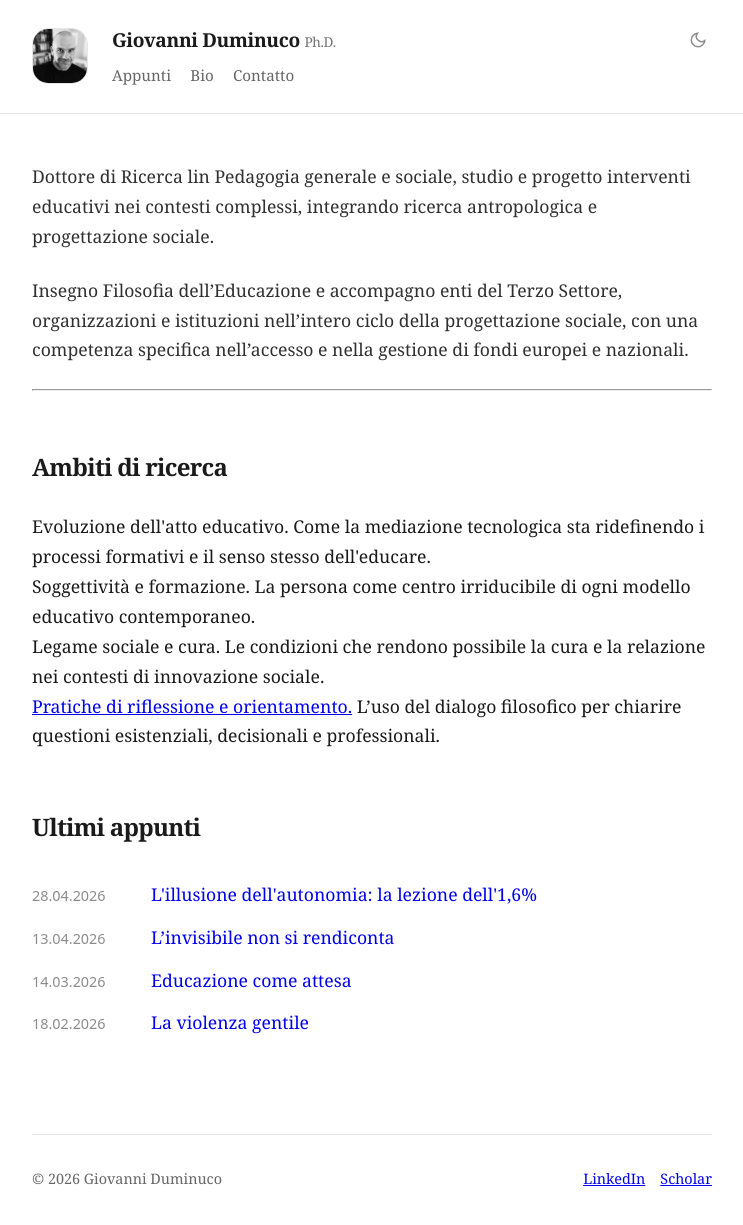
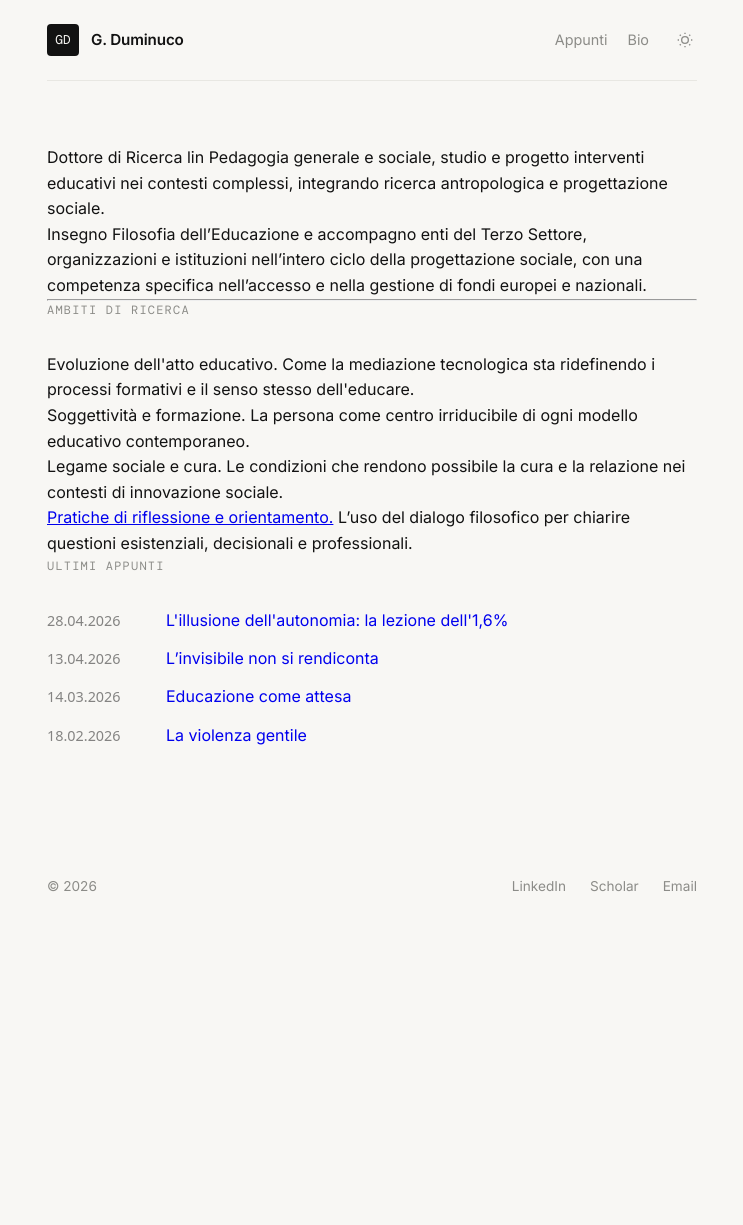
Before and after one commit to dumgio/dumgio.github.io, a Jekyll site: the page built from index.html, in a window 1280 px wide and 1240 px high. Shown: the top 1225 px of the window, without its empty margins (268-1011 px from the left). Built offline with Jekyll 4.4.1, drawn with Linux system fonts in a browser that asks for light colours; some web fonts are replaced.

Commit message:
Update default.html

```diff
--- a/_layouts/default.html
+++ b/_layouts/default.html
@@ -5,6 +5,10 @@
     <meta name="viewport" content="width=device-width, initial-scale=1.0">
     <title>{% if page.url == "/" %}Giovanni Duminuco, PhD{% else %}{{ page.title }} | Giovanni Duminuco, PhD{% endif %}</title>
     {% seo %}
+
+    <link rel="preconnect" href="https://fonts.googleapis.com">
+    <link rel="preconnect" href="https://fonts.gstatic.com" crossorigin>
+    <link href="https://fonts.googleapis.com/css2?family=Inter:wght@300;400;500;600&family=DM+Mono&display=swap" rel="stylesheet">
 
     <script>
         (function() {
@@ -16,173 +20,185 @@
     </script>
 
     <style>
-        @font-face {
-            font-family: 'Bespoke Serif';
-            src: url('https://static.mighil.com/fonts/BespokeSerif-Variable.woff2') format('woff2');
-            font-weight: 300 800; font-display: swap;
-        }
-
         :root {
-            --bg: #ffffff;
-            --fg: #1a1a1a;
-            --accent: #0066cc;
-            --border: #e5e5e5;
-            --secondary: #666666;
-            --header-bg: rgba(255, 255, 255, 0.8);
-            --max-width: 680px;
+            --bg: #f8f7f4; /* Beige chiaro richiesto */
+            --fg: #121212; /* Quasi nero */
+            --border: #e8e7e2; /* Separatore sottile */
+            --secondary: #8c8c88; /* Grigio morbido */
+            --mono: 'DM Mono', monospace;
+            --sans: 'Inter', sans-serif;
+            --max-width: 650px;
         }
 
         [data-theme="dark"] {
-            --bg: #0a0c10;
-            --fg: #eeeeee;
-            --accent: #4da6ff;
-            --border: #222;
-            --secondary: #999;
-            --header-bg: rgba(10, 12, 16, 0.8);
+            --bg: #121212;
+            --fg: #f8f7f4;
+            --border: #242422;
+            --secondary: #757572;
         }
 
-        * { box-sizing: border-box; margin: 0; padding: 0; transition: background-color 0.3s ease; }
+        * { box-sizing: border-box; margin: 0; padding: 0; }
 
         body {
             background-color: var(--bg);
             color: var(--fg);
-            font-family: 'Bespoke Serif', Georgia, serif;
-            font-size: 1.1rem;
-            line-height: 1.7;
+            font-family: var(--sans);
+            font-size: 1rem;
+            line-height: 1.6;
             -webkit-font-smoothing: antialiased;
             padding: 0 1.5rem;
+            transition: background-color 0.3s, color 0.3s;
         }
 
-        /* Header Moderno con Blur */
+        /* Header compatto con Avatar iniziali */
         header {
-            position: sticky;
-            top: 0;
-            z-index: 100;
-            background: var(--header-bg);
-            backdrop-filter: blur(12px);
-            -webkit-backdrop-filter: blur(12px);
-            border-bottom: 1px solid var(--border);
-            margin: 0 -1.5rem 3rem -1.5rem;
-            padding: 1.5rem;
-        }
-
-        .header-container {
             max-width: var(--max-width);
             margin: 0 auto;
-            display: flex;
-            align-items: center;
-            gap: 1.5rem;
-        }
-
-        .profile-photo {
-            width: 56px; height: 56px;
-            border-radius: 16px; /* Bordi leggermente arrotondati invece che tondi */
-            object-fit: cover;
-            filter: grayscale(20%);
-            border: 1px solid var(--border);
-        }
-
-        .header-content { flex-grow: 1; }
-
-        .title-row {
+            padding: 1.5rem 0;
+            border-bottom: 1px solid var(--border);
             display: flex;
             justify-content: space-between;
             align-items: center;
         }
 
-        h1 { font-size: 1.2rem; font-weight: 700; letter-spacing: -0.02em; }
-        .phd-text { font-weight: 400; opacity: 0.6; font-size: 0.85rem; }
+        .header-left {
+            display: flex;
+            align-items: center;
+            gap: 0.75rem;
+            text-decoration: none;
+            color: inherit;
+        }
 
-        nav { display: flex; gap: 1.2rem; margin-top: 0.4rem; }
+        .avatar-initials {
+            width: 32px;
+            height: 32px;
+            background-color: var(--fg);
+            color: var(--bg);
+            display: flex;
+            align-items: center;
+            justify-content: center;
+            font-family: var(--mono);
+            font-size: 0.8rem;
+            font-weight: 500;
+            border-radius: 4px;
+        }
+
+        .header-name {
+            font-weight: 600;
+            font-size: 0.95rem;
+            letter-spacing: -0.01em;
+        }
+
+        nav { display: flex; gap: 1.25rem; }
         nav a {
-            font-size: 0.95rem;
+            font-size: 0.9rem;
             color: var(--secondary);
             text-decoration: none;
-            position: relative;
+            font-weight: 400;
+        }
+        nav a:hover { color: var(--fg); }
+
+        /* Main & Hero */
+        main { max-width: var(--max-width); margin: 4rem auto; }
+
+        .hero { margin-bottom: 5rem; }
+        .hero h1 {
+            font-size: 3rem;
+            font-weight: 600;
+            letter-spacing: -0.04em;
+            line-height: 1.1;
+            margin-bottom: 1rem;
+        }
+        .hero h1 span { font-weight: 300; color: var(--fg); } /* Cognome leggero richiesto */
+
+        .hero p {
+            font-size: 1.2rem;
+            color: var(--secondary);
+            font-weight: 400;
+            max-width: 90%;
         }
 
-        nav a:hover { color: var(--fg); }
-        nav a::after {
-            content: '';
-            position: absolute; width: 0; height: 1px;
-            bottom: -2px; left: 0; background-color: var(--accent);
-            transition: width 0.3s ease;
-        }
-        nav a:hover::after { width: 100%; }
-
-        /* Contenuto */
-        main { max-width: var(--max-width); margin: 0 auto; }
-
         h2 {
-            font-size: 1.5rem;
-            margin: 3.5rem 0 1.5rem;
-            font-weight: 700;
-            letter-spacing: -0.03em;
+            font-family: var(--mono);
+            font-size: 0.75rem;
+            text-transform: uppercase;
+            letter-spacing: 0.1em;
+            color: var(--secondary);
+            margin-bottom: 2rem;
+            font-weight: 500;
         }
 
-        p { margin-bottom: 1.5rem; color: var(--fg); opacity: 0.9; }
-
-        /* Liste e Bio */
-        .post-list { margin-top: 2rem; }
+        /* Post List: Semplicità della riga */
+        .post-list { list-style: none; }
         .post-item {
             display: flex;
-            gap: 2rem;
-            margin-bottom: 2rem;
-            padding: 1rem;
-            border-radius: 12px;
-            margin-left: -1rem; /* Per allineare il testo */
-            transition: background 0.2s ease;
+            align-items: center;
+            justify-content: space-between;
+            padding: 1rem 0;
+            text-decoration: none;
+            color: inherit;
+            border-bottom: 1px solid var(--border);
+            transition: opacity 0.2s;
         }
-        .post-item:hover { background: rgba(128,128,128,0.05); }
-        .date { font-family: monospace; font-size: 0.9rem; opacity: 0.5; min-width: 85px; }
+        .post-item:hover { opacity: 0.7; }
 
-        /* Tema Toggle */
+        .post-left { display: flex; align-items: center; gap: 1.5rem; }
+        .post-date {
+            font-family: var(--mono);
+            font-size: 0.85rem;
+            color: var(--secondary);
+            min-width: 90px;
+        }
+        .post-title {
+            font-weight: 400;
+            font-size: 1rem;
+            letter-spacing: -0.01em;
+        }
+        .post-arrow { font-size: 0.9rem; color: var(--secondary); }
+
+        /* Toggle Tema */
         #theme-toggle {
-            background: none; border: none; color: var(--fg);
-            cursor: pointer; opacity: 0.5; padding: 5px;
+            background: none; border: none; color: var(--secondary);
+            cursor: pointer; padding: 4px; display: flex;
         }
-        #theme-toggle:hover { opacity: 1; transform: rotate(15deg); }
+        #theme-toggle:hover { color: var(--fg); }
 
         /* Footer */
         footer {
             max-width: var(--max-width);
-            margin: 6rem auto 3rem;
-            padding-top: 2rem;
-            border-top: 1px solid var(--border);
-            font-size: 0.9rem;
+            margin: 8rem auto 4rem;
+            font-size: 0.85rem;
             color: var(--secondary);
+            display: flex;
+            justify-content: space-between;
+            align-items: center;
         }
 
-        .footer-container { display: flex; justify-content: space-between; }
+        .footer-links { display: flex; gap: 1.5rem; }
+        .footer-links a { color: inherit; text-decoration: none; }
+        .footer-links a:hover { color: var(--fg); text-decoration: underline; }
 
         @media (max-width: 600px) {
-            .header-container { gap: 1rem; }
-            .profile-photo { width: 45px; height: 45px; }
-            .post-item { flex-direction: column; gap: 0.5rem; }
+            .hero h1 { font-size: 2.25rem; }
+            .post-date { min-width: 70px; font-size: 0.75rem; }
         }
     </style>
 </head>
 <body>
 
     <header>
-        <div class="header-container">
-            <img src="/profile.jpg" alt="Giovanni Duminuco" class="profile-photo">
-            <div class="header-content">
-                <div class="title-row">
-                    <a href="/" style="text-decoration: none; color: inherit;">
-                        <h1>Giovanni Duminuco <span class="phd-text">Ph.D.</span></h1>
+        <a href="/" class="header-left">
+            <div class="avatar-initials">GD</div>
+            <span class="header-name">G. Duminuco</span>
         </a>
-                    <button id="theme-toggle" aria-label="Cambia tema">
-                        <svg id="sun-icon" style="display:none" width="18" height="18" viewBox="0 0 24 24" fill="none" stroke="currentColor" stroke-width="2"><circle cx="12" cy="12" r="5"></circle><line x1="12" y1="1" x2="12" y2="3"></line><line x1="12" y1="21" x2="12" y2="23"></line><line x1="4.22" y1="4.22" x2="5.64" y2="5.64"></line><line x1="18.36" y1="18.36" x2="19.78" y2="19.78"></line><line x1="1" y1="12" x2="3" y2="12"></line><line x1="21" y1="12" x2="23" y2="12"></line><line x1="4.22" y1="19.78" x2="5.64" y2="18.36"></line><line x1="18.36" y1="5.64" x2="19.78" y2="4.22"></line></svg>
-                        <svg id="moon-icon" style="display:none" width="18" height="18" viewBox="0 0 24 24" fill="none" stroke="currentColor" stroke-width="2"><path d="M21 12.79A9 9 0 1 1 11.21 3 7 7 0 0 0 21 12.79z"></path></svg>
-                    </button>
-                </div>
+        <div style="display: flex; align-items: center; gap: 1.5rem;">
             <nav>
                 <a href="/blog">Appunti</a>
                 <a href="/info">Bio</a>
-                    <a href="mailto:giovanni.duminuco@gmail.com">Contatto</a>
             </nav>
-            </div>
+            <button id="theme-toggle" aria-label="Cambia tema">
+                <svg width="16" height="16" viewBox="0 0 24 24" fill="none" stroke="currentColor" stroke-width="2"><circle cx="12" cy="12" r="5"></circle><line x1="12" y1="1" x2="12" y2="3"></line><line x1="12" y1="21" x2="12" y2="23"></line><line x1="4.22" y1="4.22" x2="5.64" y2="5.64"></line><line x1="18.36" y1="18.36" x2="19.78" y2="19.78"></line><line x1="1" y1="12" x2="3" y2="12"></line><line x1="21" y1="12" x2="23" y2="12"></line><line x1="4.22" y1="19.78" x2="5.64" y2="18.36"></line><line x1="18.36" y1="5.64" x2="19.78" y2="4.22"></line></svg>
+            </button>
         </div>
     </header>
 
@@ -191,32 +207,20 @@
     </main>
 
     <footer>
-        <div class="footer-container">
-            <span>© {{ "now" | date: "%Y" }} Giovanni Duminuco</span>
-            <div style="display:flex; gap: 15px;">
+        <span>© {{ "now" | date: "%Y" }}</span>
+        <div class="footer-links">
             <a href="https://linkedin.com/in/dumgio" target="_blank">LinkedIn</a>
             <a href="https://scholar.google.it" target="_blank">Scholar</a>
-            </div>
+            <a href="mailto:giovanni.duminuco@gmail.com">Email</a>
         </div>
     </footer>
 
     <script>
         const btn = document.getElementById('theme-toggle');
-        const sun = document.getElementById('sun-icon');
-        const moon = document.getElementById('moon-icon');
-
-        function updateIcons() {
-            const isDark = document.documentElement.getAttribute('data-theme') === 'dark';
-            sun.style.display = isDark ? 'block' : 'none';
-            moon.style.display = isDark ? 'none' : 'block';
-        }
-
-        updateIcons();
         btn.addEventListener('click', () => {
             let theme = document.documentElement.getAttribute('data-theme') === 'dark' ? 'light' : 'dark';
             document.documentElement.setAttribute('data-theme', theme);
             localStorage.setItem('theme', theme);
-            updateIcons();
         });
     </script>
 </body>
```
Lines whose indentation alone changed are shown as unchanged.
